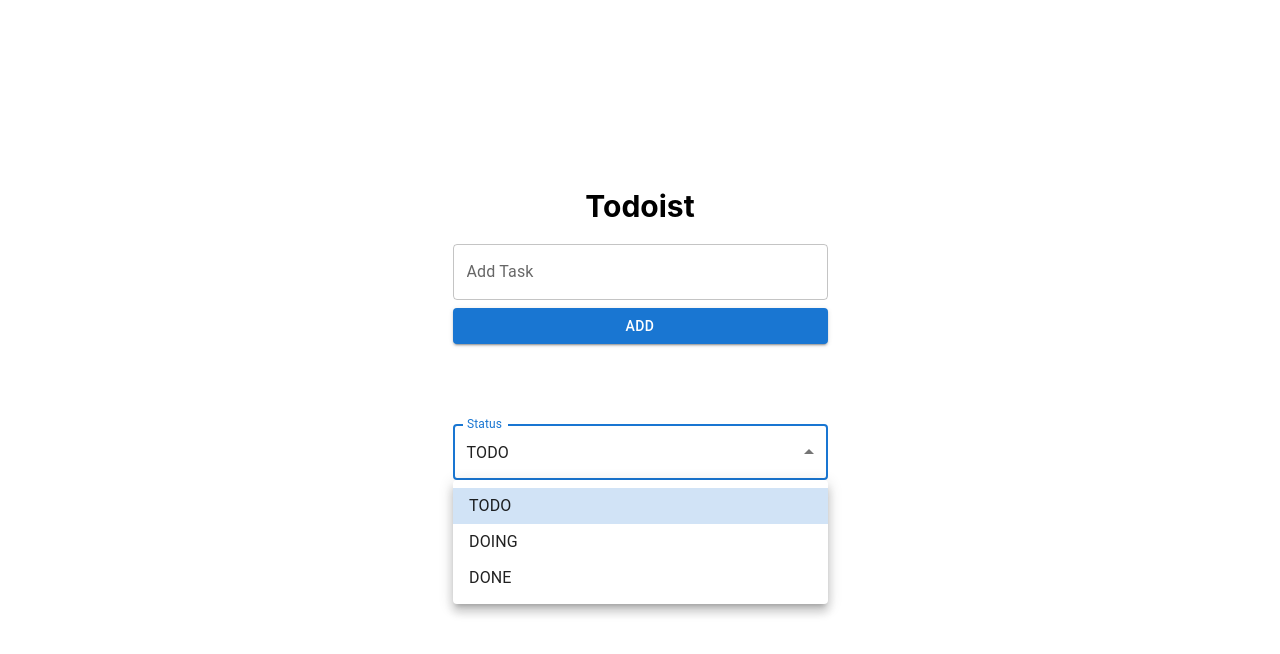
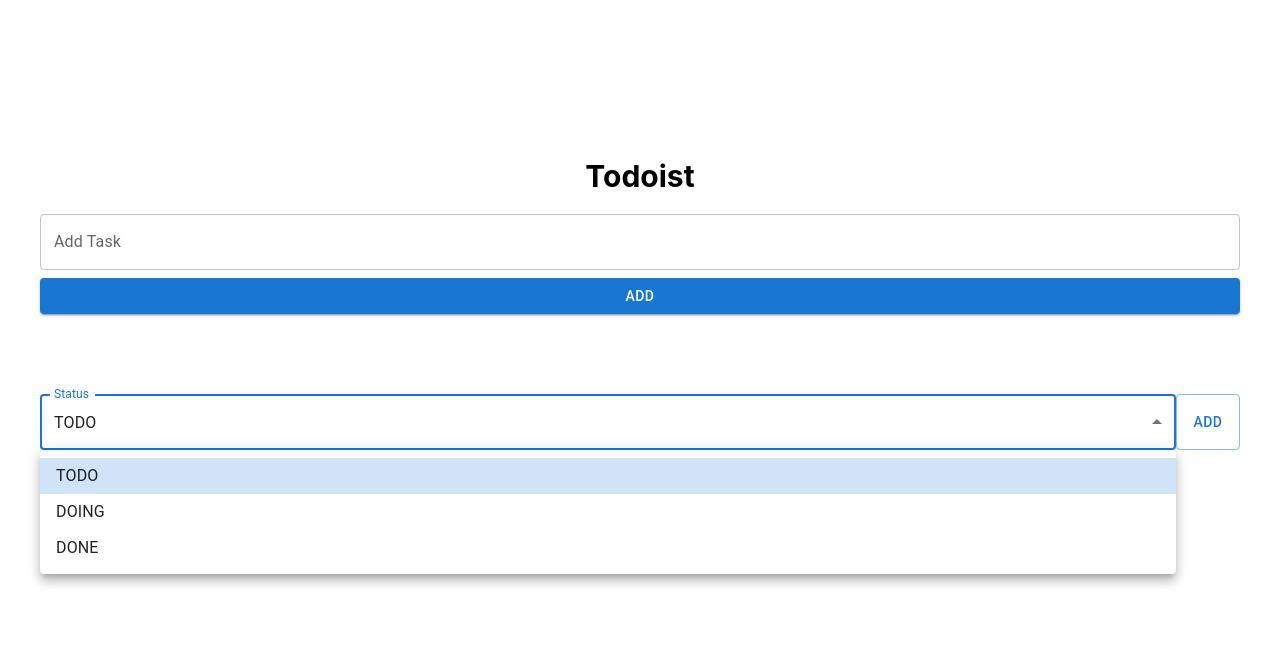
Before and after one commit to writer0713/todoist, a React (Vite) app: page / in a window 1280 px wide. Both pictures are taken after a click on the element "TODO". Shown: the top 654 px of the page. Built offline with nearby package versions, Linux system fonts and the light colour scheme.

Commit message:
feat: custom status 추가하는 기능 구현 - custom status 추가 기능 구현

```diff
--- a/src/App.tsx
+++ b/src/App.tsx
@@ -2,18 +2,23 @@
 import Todos from './components/Todos';
 import StatusSelection from './components/StatusSelection';
 import { useTodoStore } from './stores/TodoStore';
+import StatusAddingDialog from './components/StatusAddingDialog';
 
 function App() {
   const { todos } = useTodoStore((state) => ({
     todos: state.todos.filter((todo) => todo.status === state.currentStatus),
   }));
   return (
-    <div className="w-full min-h-screen flex flex-col justify-center items-center gap-5">
+    <div className="w-full min-h-screen flex flex-col justify-center items-center gap-5 p-10">
       <h1 className="text-3xl font-bold">Todoist</h1>
 
-      <div className="flex flex-col gap-20 w-[375px]">
+      <div className="flex flex-col gap-20 w-full">
         <InputForm />
-        <StatusSelection />
+        <div className="flex">
+          <StatusSelection />
+          <StatusAddingDialog />
+        </div>
+
         <Todos todos={todos} />
       </div>
     </div>
--- a/src/components/InputForm.tsx
+++ b/src/components/InputForm.tsx
@@ -12,6 +12,7 @@
   };
 
   const handleAddTodo = () => {
+    if (value.length === 0) return;
     addTodo(value);
     setValue('');
   };
--- /dev/null
+++ b/src/components/StatusAddingDialog.tsx
@@ -0,0 +1,72 @@
+import {
+  Button,
+  Dialog,
+  DialogActions,
+  DialogContent,
+  DialogContentText,
+  DialogTitle,
+  TextField,
+} from '@mui/material';
+import { useState } from 'react';
+import { useTodoStore } from '../stores/TodoStore';
+
+export default function StatusAddingDialog() {
+  const [open, setOpen] = useState(false);
+  const { addStatus } = useTodoStore();
+
+  const handleClickOpen = () => {
+    setOpen(true);
+  };
+
+  const handleClose = () => {
+    setOpen(false);
+  };
+
+  return (
+    <>
+      <Button variant="outlined" onClick={handleClickOpen}>
+        Add
+      </Button>
+      <Dialog
+        open={open}
+        onClose={handleClose}
+        fullWidth={true}
+        PaperProps={{
+          component: 'form',
+          onSubmit: (event: React.FormEvent<HTMLFormElement>) => {
+            event.preventDefault();
+            const formData = new FormData(event.currentTarget);
+            const formJson = Object.fromEntries((formData as any).entries());
+            const status = formJson.status;
+            console.log(status);
+
+            if (status.length === 0) return;
+
+            addStatus(status);
+            handleClose();
+          },
+        }}
+      >
+        <DialogTitle>새로운 Status 추가</DialogTitle>
+        <DialogContent>
+          <DialogContentText>새로운 Status 를 추가하세요.</DialogContentText>
+          <TextField
+            autoFocus
+            required
+            margin="dense"
+            id="status"
+            name="status"
+            label="new status"
+            type="text"
+            fullWidth
+            variant="standard"
+          />
+        </DialogContent>
+        <DialogActions>
+          <Button onClick={handleClose}>취소</Button>
+          <Button type="submit">확인</Button>
+        </DialogActions>
+      </Dialog>
+    </>
+  );
+}
--- a/src/components/StatusSelection.tsx
+++ b/src/components/StatusSelection.tsx
@@ -6,13 +6,12 @@
   SelectChangeEvent,
 } from '@mui/material';
 import { useTodoStore } from '../stores/TodoStore';
-import { Status } from '../types/Todo.type';
 
 export default function StatusSelection() {
-  const { currentStatus, setCurrentStatus } = useTodoStore();
+  const { statuses, currentStatus, setCurrentStatus } = useTodoStore();
 
   const handleChange = (event: SelectChangeEvent) => {
-    const status = event.target.value as Status;
+    const status = event.target.value as string;
     setCurrentStatus(status);
     console.log(status);
   };
@@ -26,9 +25,11 @@
         label="Status"
         onChange={handleChange}
       >
-        <MenuItem value={Status.TODO}>TODO</MenuItem>
-        <MenuItem value={Status.DOING}>DOING</MenuItem>
-        <MenuItem value={Status.DONE}>DONE</MenuItem>
+        {statuses.map((status) => (
+          <MenuItem key={status} value={status}>
+            {status}
+          </MenuItem>
+        ))}
       </Select>
     </FormControl>
   );
--- a/src/components/Todo.tsx
+++ b/src/components/Todo.tsx
@@ -3,44 +3,29 @@
 import { useTodoStore } from '../stores/TodoStore';
 
 export default function Todo({ todo }: { todo: ITodo }) {
-  const { removeTodo, setTodoStatus } = useTodoStore();
+  const { statuses, removeTodo, setTodoStatus } = useTodoStore((state) => ({
+    statuses: state.statuses.filter((status) => status !== state.currentStatus),
+    removeTodo: state.removeTodo,
+    setTodoStatus: state.modifyTodoStatus,
+  }));
 
-  const handleSetTodoStatus = (status: Status) => {
+  const handleSetTodoStatus = (status: string) => {
     setTodoStatus(todo.id, status);
   };
 
   return (
-    <div className="grid grid-cols-2 items-center mb-3">
+    <div className="flex justify-between items-center mb-3">
       <p> {todo.text}</p>
       <ButtonGroup
         color="secondary"
         size="small"
         aria-label="Small button group"
       >
-        {todo.status === Status.TODO ? null : (
-          <Button
-            key={Status.TODO}
-            onClick={() => handleSetTodoStatus(Status.TODO)}
-          >
-            TODO
+        {statuses.map((status) => (
+          <Button key={status} onClick={() => handleSetTodoStatus(status)}>
+            {status}
           </Button>
-        )}
-        {todo.status === Status.DOING ? null : (
-          <Button
-            key={Status.DOING}
-            onClick={() => handleSetTodoStatus(Status.DOING)}
-          >
-            DOING
-          </Button>
-        )}
-        {todo.status === Status.DONE ? null : (
-          <Button
-            key={Status.DONE}
-            onClick={() => handleSetTodoStatus(Status.DONE)}
-          >
-            DONE
-          </Button>
-        )}
+        ))}
 
         <Button key={'DELETE'} onClick={() => removeTodo(todo.id)}>
           DELETE
--- a/src/components/Todos.tsx
+++ b/src/components/Todos.tsx
@@ -3,8 +3,8 @@
 
 export default function Todos({ todos }: { todos: ITodo[] }) {
   return (
-    <div>
-      <h2 className="text-center text-2xl font-semibold mb-5">TODOS</h2>
+    <div className="p-5">
+      <h2 className="text-center text-2xl font-semibold mb-10">TODOS</h2>
       {todos.map((todo) => (
         <Todo todo={todo} key={todo.id} />
       ))}
--- a/src/stores/TodoStore.ts
+++ b/src/stores/TodoStore.ts
@@ -4,17 +4,21 @@
 
 interface TodoStore {
   todos: ITodo[];
-  currentStatus: Status;
   addTodo: (text: string) => void;
   removeTodo: (id: number) => void;
-  setTodoStatus: (id: number, status: Status) => void;
-  setCurrentStatus: (status: Status) => void;
+
+  statuses: string[];
+  currentStatus: string;
+  addStatus: (status: string) => void;
+  modifyTodoStatus: (id: number, status: string) => void;
+  setCurrentStatus: (status: string) => void;
 }
 
 export const useTodoStore = create<TodoStore>()(
   persist(
     (set) => ({
       todos: [],
+      statuses: [Status.TODO, Status.DOING, Status.DONE],
       currentStatus: Status.TODO,
       addTodo: (text: string) =>
         set((state) => ({
@@ -27,7 +31,10 @@
         set((state) => ({
           todos: state.todos.filter((todo) => todo.id !== id),
         })),
-      setTodoStatus(id, status) {
+      addStatus(status) {
+        set((state) => ({ statuses: [...state.statuses, status] }));
+      },
+      modifyTodoStatus(id, status) {
         set((state) => ({
           todos: state.todos.map((todo) =>
             todo.id === id ? { ...todo, status } : todo
--- a/src/types/Todo.type.ts
+++ b/src/types/Todo.type.ts
@@ -1,7 +1,7 @@
 export default interface ITodo {
   id: number;
   text: string;
-  status: Status;
+  status: string;
 }
 
 export enum Status {
```
Also changed, not shown: 1 other file (tests, documents, lock files or other folders).
